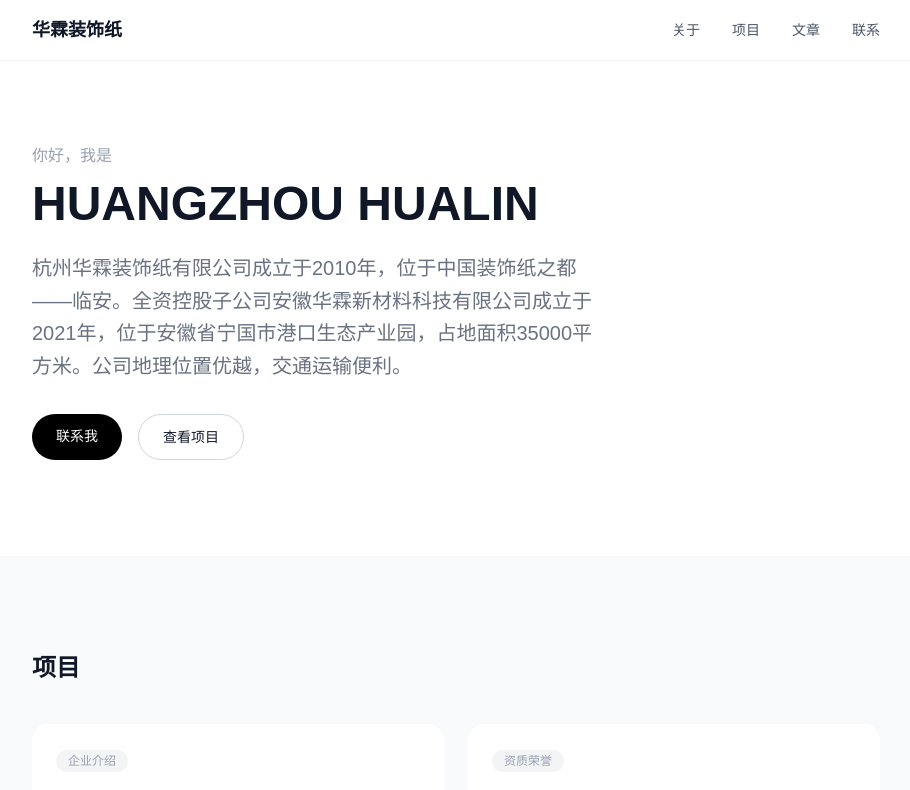
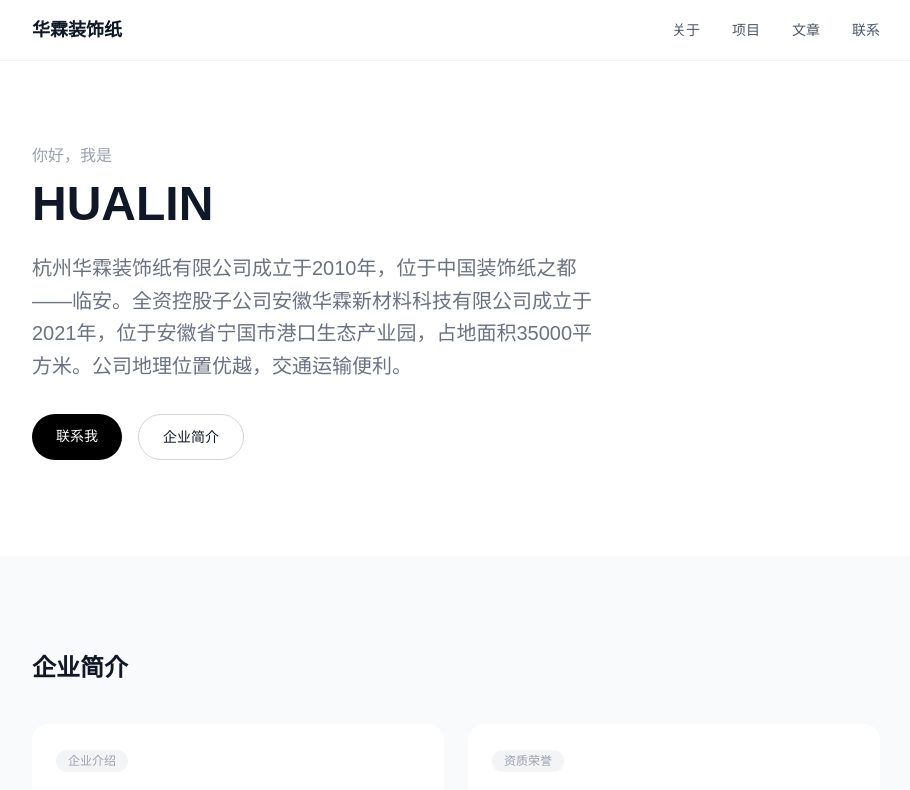
Before and after one commit to luhuahui-lhh/my-app, a Next.js app in the folder my-app/: page / in a window 1280 px wide. Shown: the top 790 px of the page, without its empty margins (184-1094 px from the left). Built offline with nearby package versions, Linux system fonts and the light colour scheme.

Commit message:
修改主页文字

```diff
--- a/my-app/app/page.tsx
+++ b/my-app/app/page.tsx
@@ -17,20 +17,20 @@ export default function Home() {
       {/* 个人介绍 - 修复文本换行、全角字符，增加锚点偏移 */}
       <section id="about" className="max-w-4xl mx-auto px-6 pt-36 pb-24 scroll-mt-20">
         <p className="text-gray-400 mb-3">你好，我是</p>
-        <h1 className="text-5xl font-bold mb-6">HUANGZHOU HUALIN</h1>
+        <h1 className="text-5xl font-bold mb-6"> HUALIN</h1>
         <p className="text-xl text-gray-500 max-w-xl leading-relaxed">
           杭州华霖装饰纸有限公司成立于2010年，位于中国装饰纸之都——临安。全资控股子公司安徽华霖新材料科技有限公司成立于2021年，位于安徽省宁国市港口生态产业园，占地面积35000平方米。公司地理位置优越，交通运输便利。
         </p>
         <div className="mt-8 flex gap-4">
           <a href="#contact" className="px-6 py-3 bg-black text-white rounded-full text-sm hover:bg-gray-800 transition-colors">联系我</a>
-          <a href="#projects" className="px-6 py-3 border border-gray-300 rounded-full text-sm hover:border-gray-500 transition-colors">查看项目</a>
+          <a href="#projects" className="px-6 py-3 border border-gray-300 rounded-full text-sm hover:border-gray-500 transition-colors">企业简介</a>
         </div>
       </section>
 
       {/* 项目 - 修复字符串换行、tag匹配、全角字符，替换key为唯一标识 */}
       <section id="projects" className="bg-gray-50">
         <div className="max-w-4xl mx-auto px-6 py-24">
-          <h2 className="text-2xl font-bold mb-10">项目</h2>
+          <h2 className="text-2xl font-bold mb-10">企业简介</h2>
           <div className="grid grid-cols-1 md:grid-cols-2 gap-6">
             {[
               {
@@ -113,7 +113,7 @@ export default function Home() {
           <div className="flex justify-center gap-4">
             <a href="mailto:hualin201005@gmail.com" className="px-6 py-3 bg-black text-white rounded-full text-sm hover:bg-gray-800 transition-colors">发邮件</a>
             <a
-              href="https://www.hualin.com"
+              href="https://www.hlzsz.com"
               target="_blank"
               rel="noopener noreferrer"
               className="px-6 py-3 border border-gray-300 rounded-full text-sm hover:border-gray-500 transition-colors"
```
